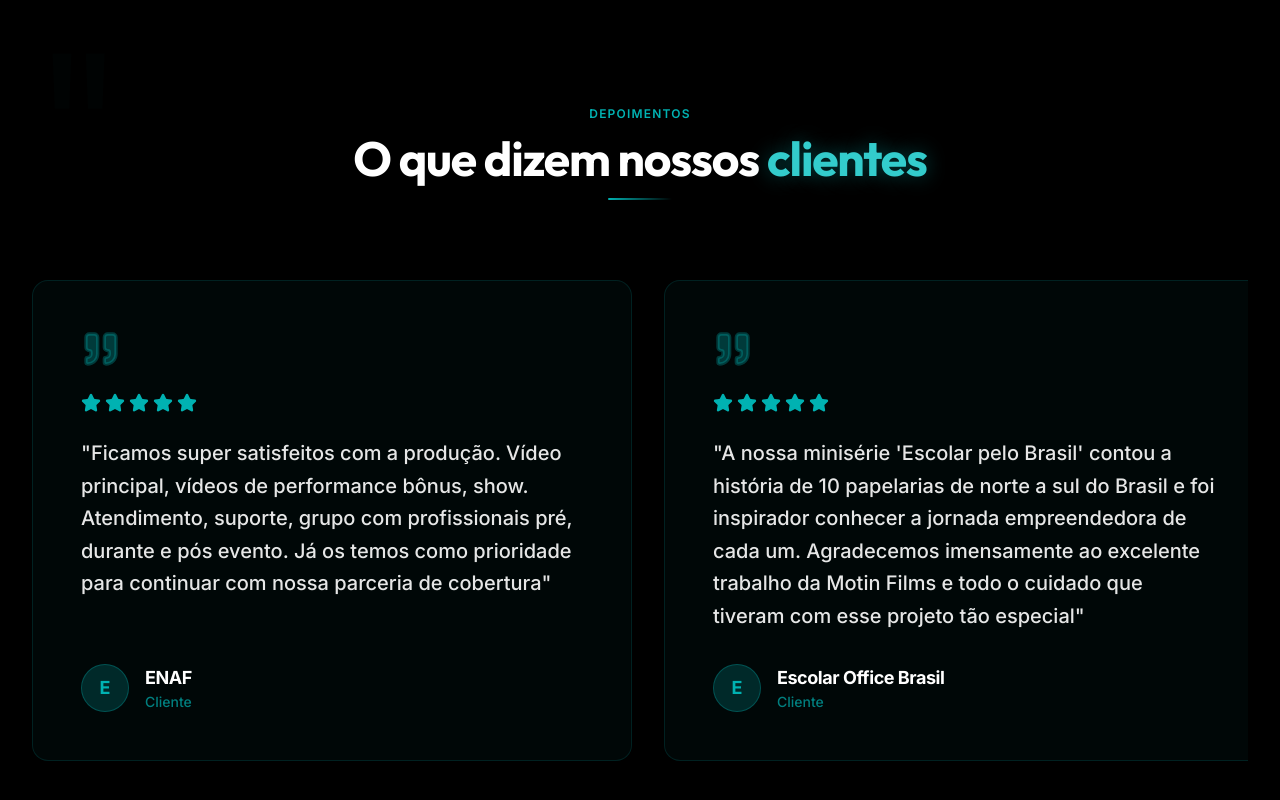
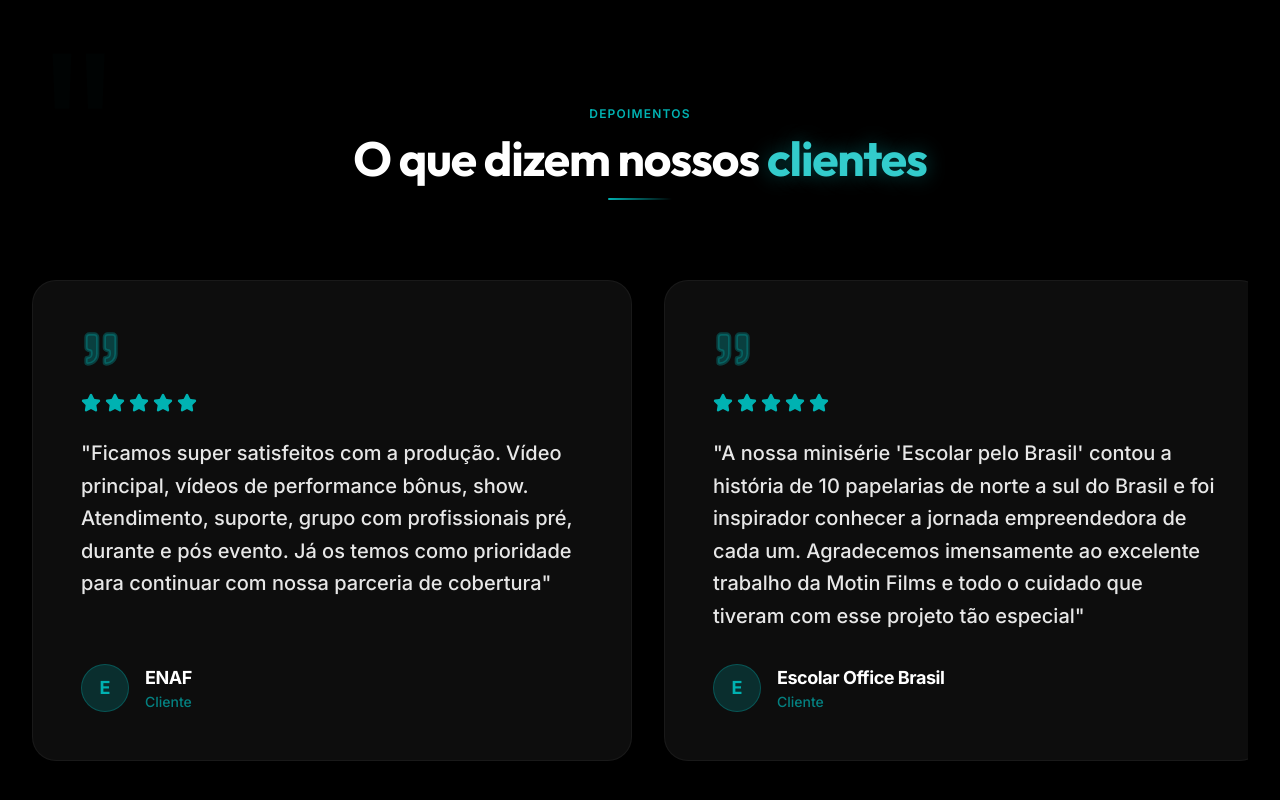
Before and after one commit to MikaelCLY/Motin-Films, a Next.js app: page / in a window 1280 px wide. Shown: the part 4018-4818 px from the top of the page. Built offline with nearby package versions, Linux system fonts and the light colour scheme.

Commit message:
style: remove glass-teal shadows from testimonial cards to perfectly match portfolio styling

```diff
--- a/components/landing/Testimonials.tsx
+++ b/components/landing/Testimonials.tsx
@@ -119,7 +119,7 @@ export default function Testimonials() {
             {testimonials.map((t, i) => (
               <div
                 key={i}
-                className="snap-center sm:snap-start shrink-0 w-[300px] sm:w-[450px] md:w-[600px] glass-teal p-8 md:p-12 relative rounded-3xl flex flex-col justify-between"
+                className="snap-center sm:snap-start shrink-0 w-[300px] sm:w-[450px] md:w-[600px] bg-brand-dark-3/80 border border-white/5 group hover:border-brand-teal/30 p-8 md:p-12 relative rounded-3xl flex flex-col justify-between transition-all duration-300"
               >
                 <div>
                   {/* Teal quote icon */}
```
